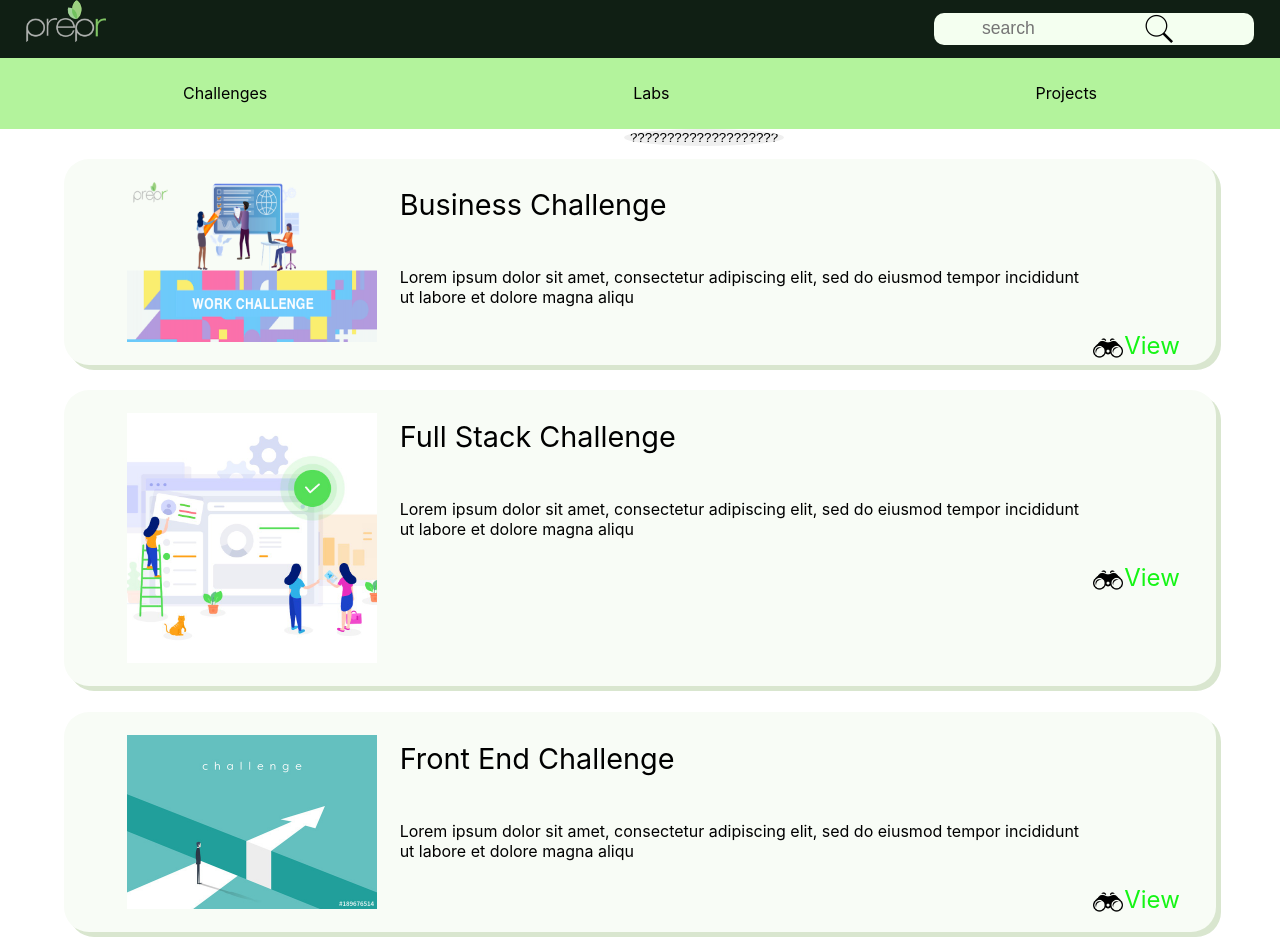
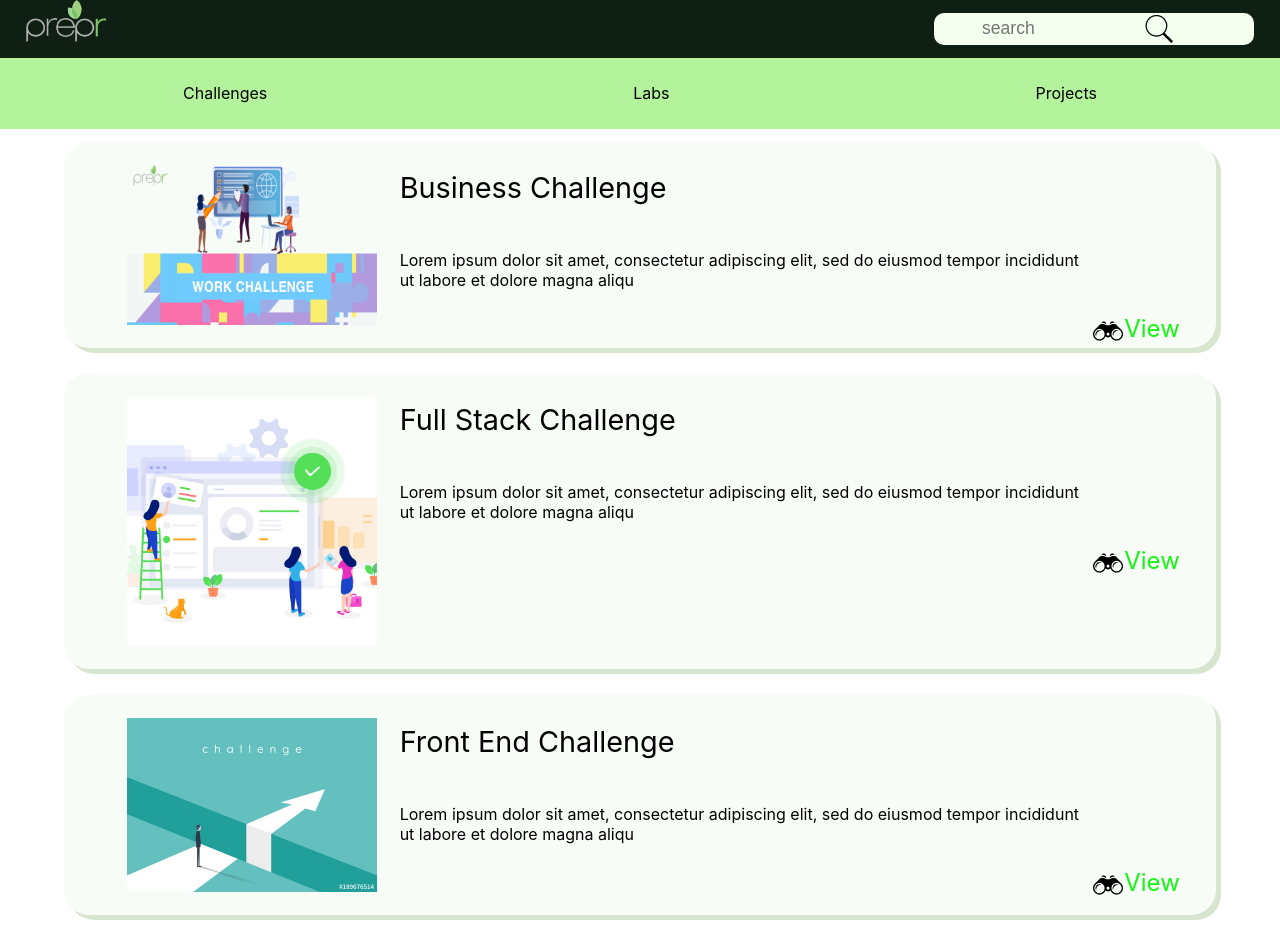
Before and after one commit to Meghanath91/prepr, a React (Create React App) app: page /challenges in a window 1280 px wide. Built offline with nearby package versions, Linux system fonts and the light colour scheme.

Commit message:
tooltip removed

```diff
--- a/src/app/pages/Challenges/Challenges.js
+++ b/src/app/pages/Challenges/Challenges.js
@@ -3,7 +3,6 @@ import NavBar from "../../components/NavBar/NavBar";
 import SecondaryNavBar from "../../components/SecondaryNavBar/SecondaryNavBar";
 import TaskComponent from "../../components/TaskComponent/TaskComponent";
 import "./challenge.scss";
-import ToolTip from "../../components/Tooltip/Tooltip";
 
 export default function Challenges() {
   return (
@@ -11,7 +10,6 @@ export default function Challenges() {
       {" "}
       <NavBar />
       <SecondaryNavBar />
-      <ToolTip content="hi" />
       <TaskComponent
         source="/assets/fullstack.png"
         title="Business Challenge"
```
